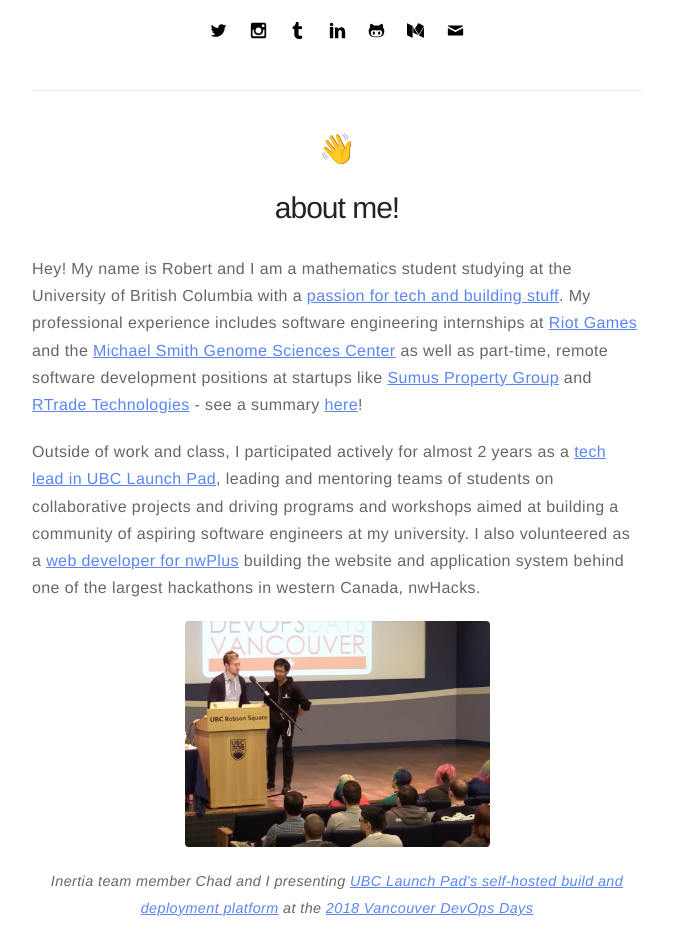
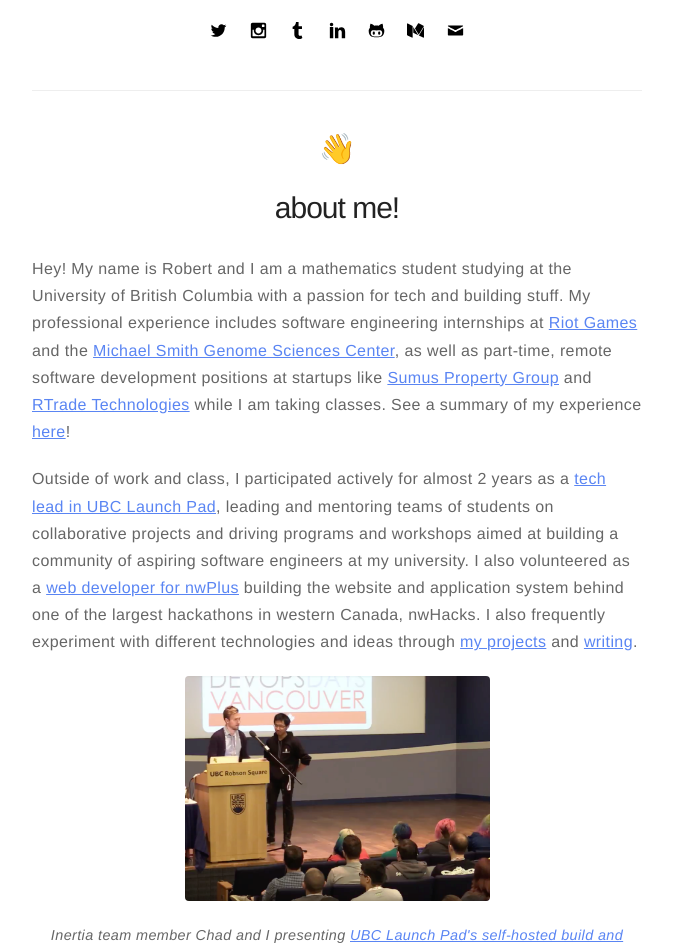
Before and after one commit to bobheadxi/bobheadxi.github.io, a Jekyll site: the page built from about.md, in a window 1280 px wide and 1400 px high, scrolled down 370 px. Shown: the top 946 px of the window, without its empty margins (303-976 px from the left). Built offline with Jekyll 4.4.1, drawn with Linux system fonts in a browser that asks for light colours; nearby versions of some CDN libraries; some of the changed text lies outside the part shown.

Commit message:
condense /about slightly

```diff
--- a/about.md
+++ b/about.md
@@ -9,18 +9,19 @@
 <h1 style="font-weight:500;margin-top:-0.5rem;text-align:center;">about me!</h1>
 
 Hey! My name is Robert and I am a mathematics student studying at the University of British Columbia
-with a [passion for tech and building stuff](https://bobheadxi.dev/open-source/).
+with a passion for tech and building stuff.
 My professional experience includes software engineering internships at [Riot Games](/riot-games)
-and the [Michael Smith Genome Sciences Center](/bcgsc) as well as part-time, remote
-software development positions at startups like [Sumus Property Group](/sumus) and [RTrade Technologies](/rtrade-techologies/) -
-see a summary [here](https://bobheadxi.dev/#work-experience)!
+and the [Michael Smith Genome Sciences Center](/bcgsc), as well as part-time, remote
+software development positions at startups like [Sumus Property Group](/sumus) and [RTrade Technologies](/rtrade-techologies/)
+while I am taking classes. See a summary of my experience [here](https://bobheadxi.dev/#work-experience)!
 
 Outside of work and class, I participated actively for almost 2 years as
 a [tech lead in UBC Launch Pad](https://bobheadxi.dev/what-is-launch-pad), leading and mentoring teams
 of students on collaborative projects and driving programs and workshops aimed at building a
 community of aspiring software engineers at my university. I also volunteered as a
 [web developer for nwPlus](https://bobheadxi.dev/nwhacks2019/) building the website and application
-system behind one of the largest hackathons in western Canada, nwHacks.
+system behind one of the largest hackathons in western Canada, nwHacks. I also frequently experiment
+with different technologies and ideas through [my projects](/open-source) and [writing](/blog).
 
 <p align="center">
     <img src="/assets/images/projects/inertia-talk.png" width="50%" />
@@ -34,6 +35,7 @@
     </i>
 </p>
 
+<!--
 My tech interests currently lie primarily in empowering people to build things better, faster, and more
 effectively. Software has become an integral part of every facet of life, and I believe that ever-improving
 tools, automation, and a culture of transparency (I have the open-source world to thank for pretty
@@ -59,13 +60,13 @@
 
 <br />
 
-# tl;dr?
+## tl;dr?
 
 A condensed (though sometimes outdated) summary of my experience is also available in [resume form](https://resume.bobheadxi.dev).
 
 <br />
 
-# contact
+## contact
 
 My favourite mode of communication is [email](mailto:robert@bobheadxi.dev) -
 please feel free to reach out! You can also catch me on [GitHub](https://github.com/bobheadxi)
@@ -73,7 +74,7 @@
 
 <br />
 
-# why "bobheadxi"?
+## why "bobheadxi"?
 
 The online handle `bobheadxi` is one I've had for too long to abandon, so I use it for most things
 nowadays. The `xi` part stands for `11`, and nothing else :)
```
Also changed, not shown: other parts of about.md (+3 -4 lines).
